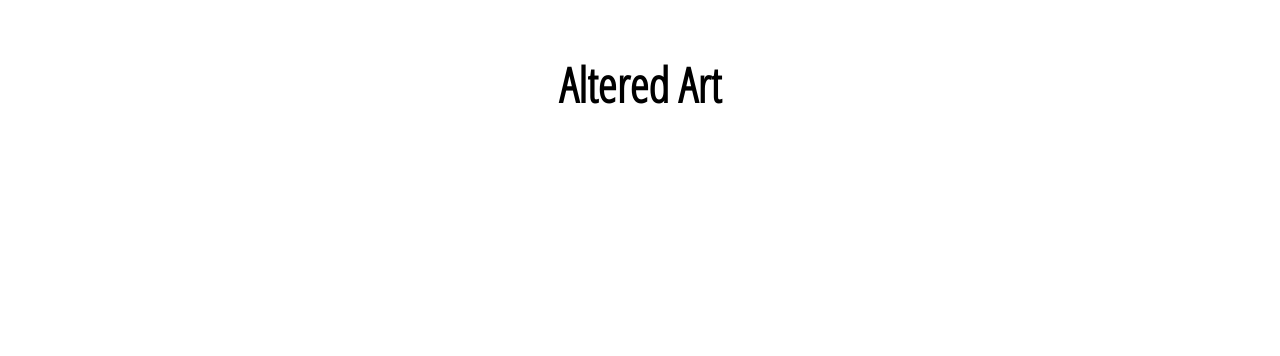
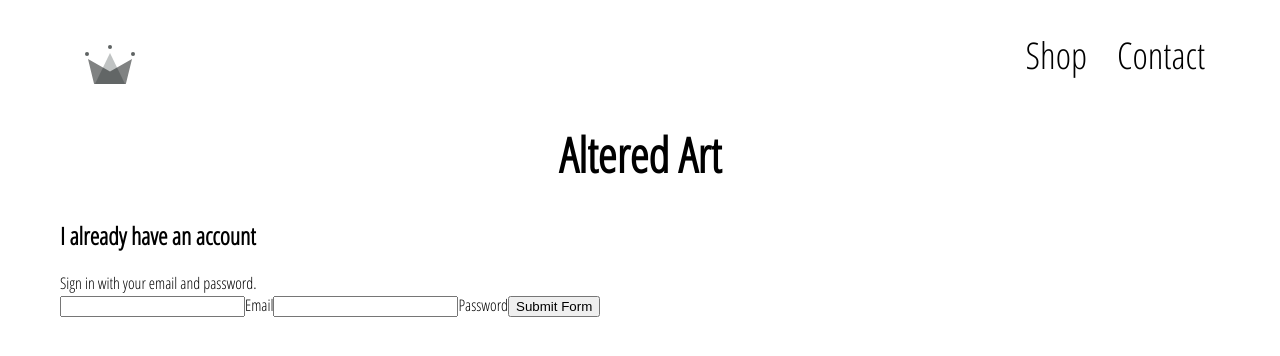
Before and after one commit to AlteredArt/AA-store, a React (Create React App) app in the folder aa-store/: page /entry in a window 1280 px wide. Shown: the top 356 px of the page. Built offline with nearby package versions, Linux system fonts and the light colour scheme.

Commit message:
started sign in form

```diff
--- a/aa-store/src/App.css
+++ b/aa-store/src/App.css
@@ -7,3 +7,9 @@ body {
   font-size: 3rem;
   text-align: center;
 }
+
+a {
+  text-decoration: none;
+  color: black;
+  font-size: 2.3rem;
+}
--- a/aa-store/src/App.js
+++ b/aa-store/src/App.js
@@ -4,15 +4,19 @@ import './App.css';
 
 import HomePage from './page/homepage/homepage.component';
 import ShopPage from './page/shop/shop';
-
+import Header from './component/header/header';
+import EntryPage from './page/entry/entry';
 
 function App() {
   return (
     <div className="App">
+      <Header />
       <h1 className="title">Altered Art</h1>
       <Switch>
         <Route exact path="/" component={HomePage}/>
         <Route path="/shop" component={ShopPage}/>
+        <Route path="/entry" component={EntryPage}/>
+
       </Switch>
     </div>
   );
--- /dev/null
+++ b/aa-store/src/component/header/header.jsx
@@ -0,0 +1,18 @@
+import React from 'react';
+import './header.scss';
+import { Link } from 'react-router-dom';
+import {ReactComponent as Logo} from '../../assets/crown.svg';
+
+const Header = () => (
+    <div className="header">
+        <Link className='logo-container' to="/">
+            <Logo className="logo" />
+        </Link>
+        <div className="options">
+            <Link className="option" to="/shop">Shop</Link>
+            <Link className="option" to="/contact">Contact</Link>
+        </div>
+    </div>
+)
+
+export default Header;
--- /dev/null
+++ b/aa-store/src/component/header/header.scss
@@ -0,0 +1,25 @@
+.header {
+    height: 70px;
+    width: 100%;
+    display: flex;
+    justify-content: space-between;
+    margin-bottom: 25px;
+
+    .logo-container {
+      height: 100%;
+      width: 70px;
+      padding: 25px;
+    }
+
+    .options {
+      width: 50%;
+      height: 100%;
+      display: flex;
+      align-items: center;
+      justify-content: flex-end;
+
+      .option {
+        padding: 10px 15px;
+      }
+    }
+  }
--- /dev/null
+++ b/aa-store/src/component/sign-in/sign-in.jsx
@@ -0,0 +1,42 @@
+import React from 'react';
+import './sign-in.scss';
+
+class SignIn extends React.Component {
+    constructor(props){
+        super(props);
+
+        this.state = {
+            email: '',
+            password: ''
+        }
+    }
+
+    handleSubmit = event => {
+        event.preventDefault();
+        this.setState({ email: '', password: ''})
+    }
+    handleChange = event => {
+        const { value, name} = event.target;
+        this.setState({ [name]: value })
+    }
+
+    render() {
+        return (
+            <div className="sign-in">
+                <h2>I already have an account</h2>
+                <span>Sign in with your email and password.</span>
+                <form onSubmit={this.handleSubmit}>
+                    <input name="email" type="email" value={this.state.email} required onChange={this.handleChange} />
+                    <label>Email</label>
+                    <input name="password" type='password' value={this.state.password} required onChange={this.handleChange}/>
+                    <label>Password</label>
+
+                    <input type="submit" value="Submit Form" />
+                </form>
+            </div>
+        );
+    }
+
+}
+
+export default SignIn;
--- /dev/null
+++ b/aa-store/src/page/entry/entry.jsx
@@ -0,0 +1,12 @@
+import React from 'react';
+import './entry.scss';
+import SignIn from '../../component/sign-in/sign-in';
+
+const EntryPage = () => (
+    <div className="entry">
+        <SignIn />
+    </div>
+);
+
+
+export default EntryPage;
```
Also changed, not shown: aa-store/src/component/form-input/form-input.jsx (added, +15 -0 lines), aa-store/src/component/form-input/form-input.scss (added, +54 -0 lines), aa-store/src/assets/crown.svg (added), aa-store/src/component/sign-in/sign-in.scss (added), aa-store/src/component/sign-up/sign-up.jsx (added), aa-store/src/component/sign-up/sign-up.scss (added), aa-store/src/page/entry/entry.scss (added).
